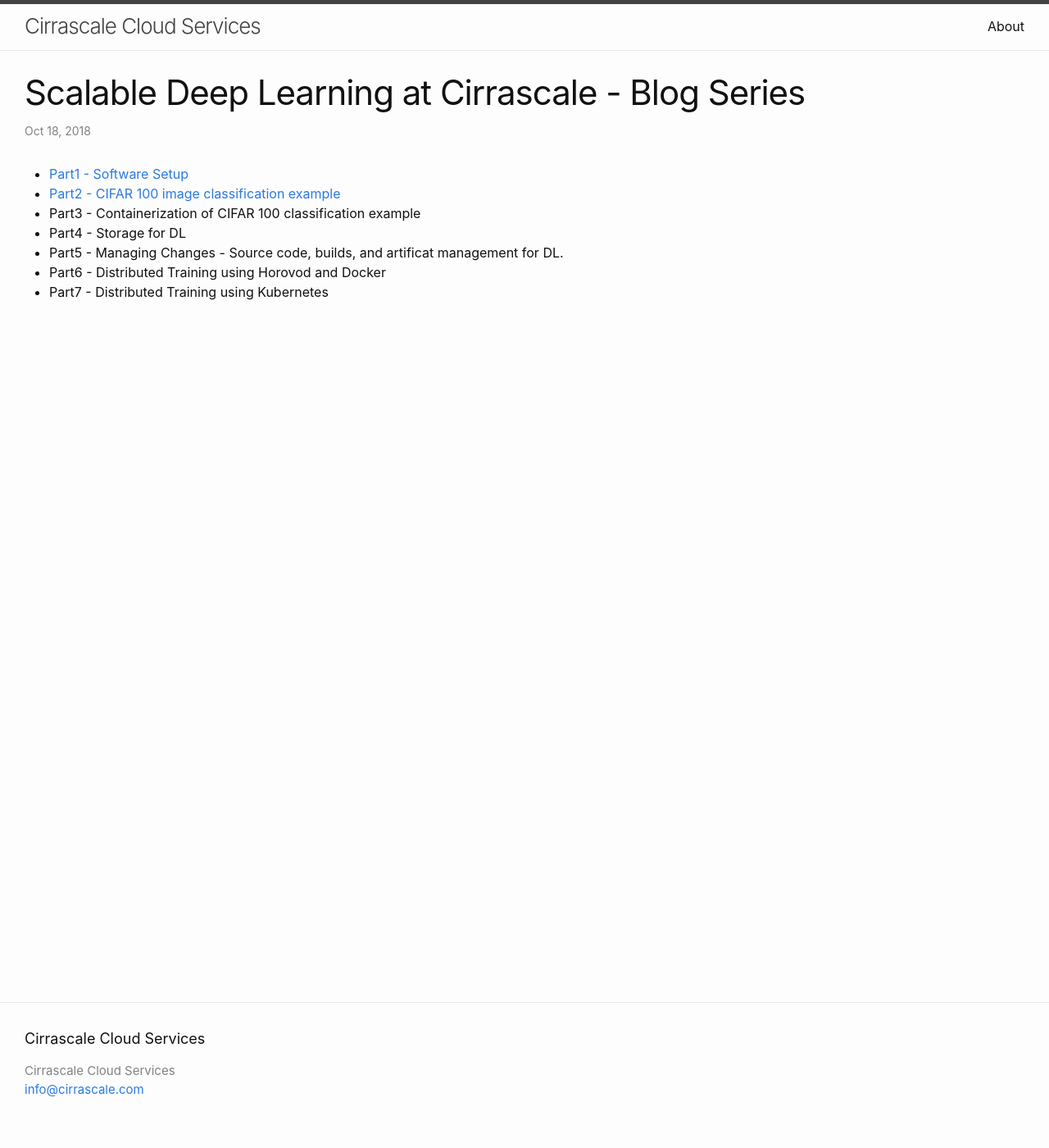
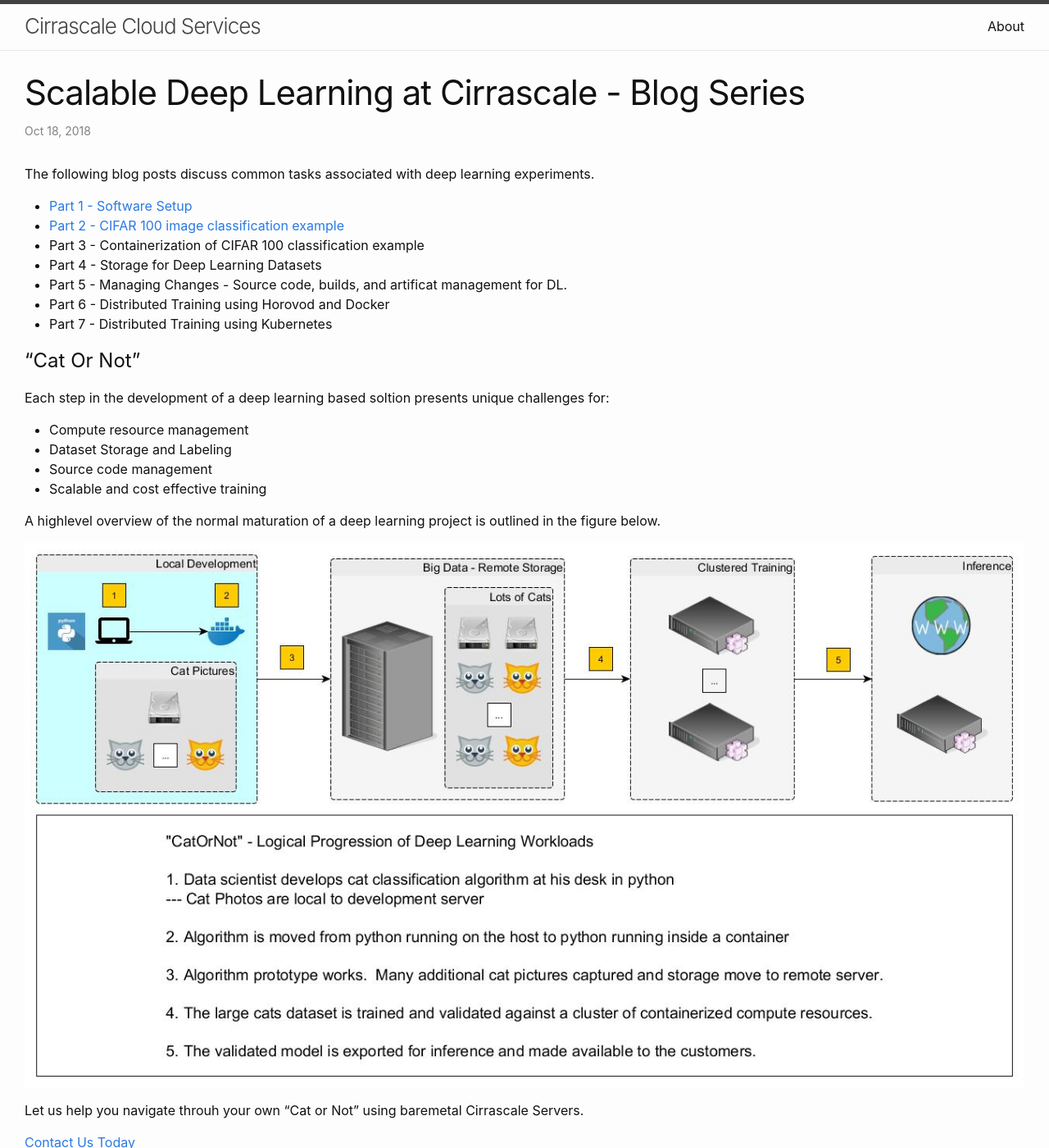
Before and after one commit to cirrascalecloudservices/cirrascalecloudservices.github.io, a Jekyll site: the page built from _posts/2018-10-18-deeplearning_series.markdown, in a window 1280 px wide and 1400 px high. Shown: the whole window at 82% size. Built offline with Jekyll 4.4.1, drawn with Linux system fonts in a browser that asks for light colours.

Commit message:
update cat or not photo with inference step

```diff
--- a/_posts/2018-10-18-deeplearning_series.markdown
+++ b/_posts/2018-10-18-deeplearning_series.markdown
@@ -6,10 +6,28 @@
 published: true
 ---
 
-- [Part1 - Software Setup]({% post_url 2018-10-19-system_setup %})
-- [Part2 - CIFAR 100 image classification example]({% post_url 2018-10-21-experiment %})
-- Part3 - Containerization of CIFAR 100 classification example
-- Part4 - Storage for DL
-- Part5 - Managing Changes - Source code, builds, and artificat management for DL.
-- Part6 - Distributed Training using Horovod and Docker
-- Part7 - Distributed Training using Kubernetes
+The following blog posts discuss common tasks associated with deep learning experiments.
+
+- [Part 1 - Software Setup]({% post_url 2018-10-19-system_setup %})
+- [Part 2 - CIFAR 100 image classification example]({% post_url 2018-10-21-experiment %})
+- Part 3 - Containerization of CIFAR 100 classification example
+- Part 4 - Storage for Deep Learning Datasets
+- Part 5 - Managing Changes - Source code, builds, and artificat management for DL.
+- Part 6 - Distributed Training using Horovod and Docker
+- Part 7 - Distributed Training using Kubernetes
+
+# "Cat Or Not"
+
+Each step in the development of a deep learning based soltion presents unique challenges for:
+- Compute resource management
+- Dataset Storage and Labeling
+- Source code management
+- Scalable and cost effective training
+
+A highlevel overview of the normal maturation of a deep learning project is outlined in the figure below.
+
+![CatOrNot](/assets/images/dl_workflow_cats.jpg){:class="img-responsive"}
+
+Let us help you navigate throuh your own "Cat or Not" using baremetal Cirrascale Servers.
+
+[Contact Us Today](mailto:info@cirrascale.com)
```
Also changed, not shown: assets/images/dl_workflow_cats.jpg (added).
